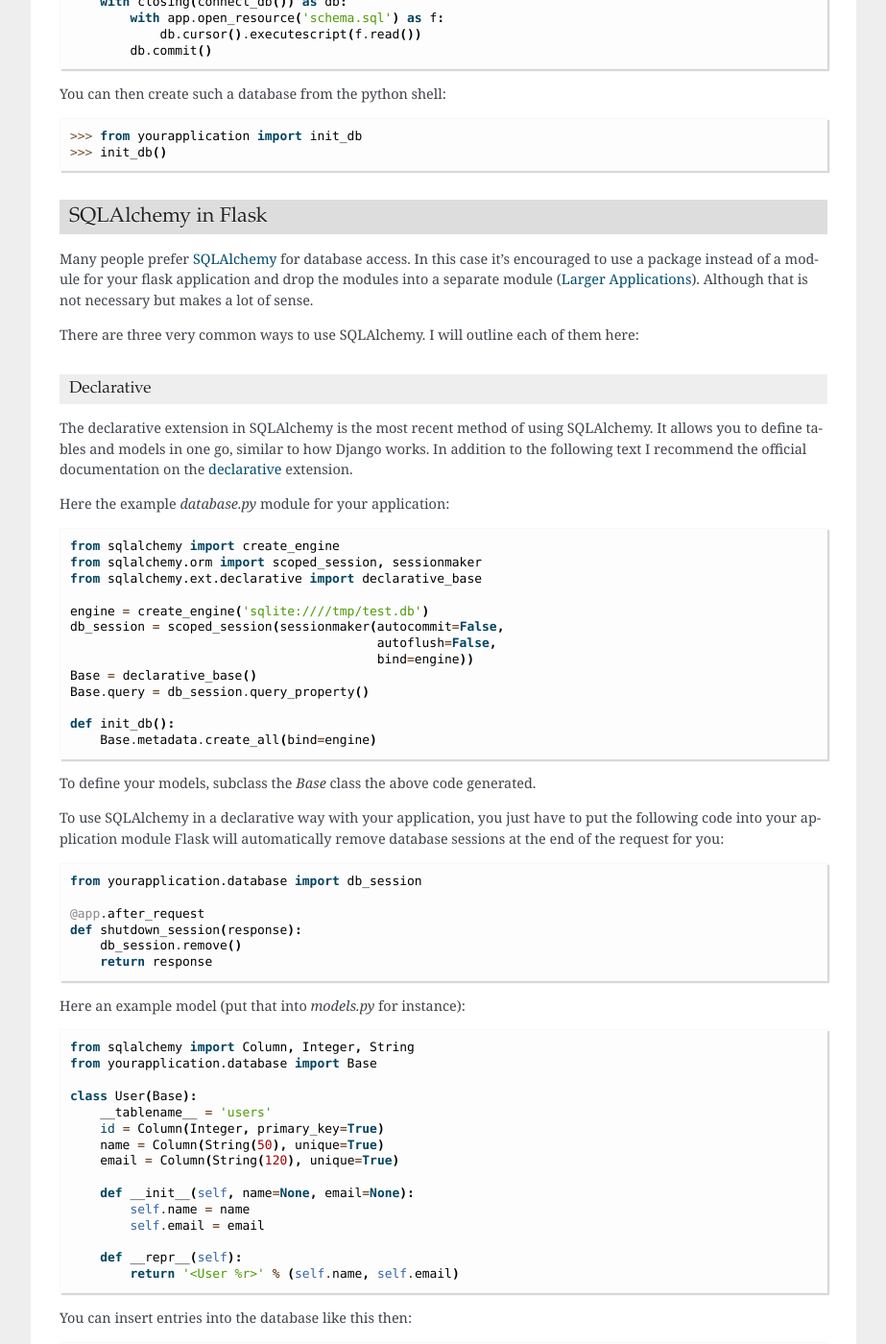
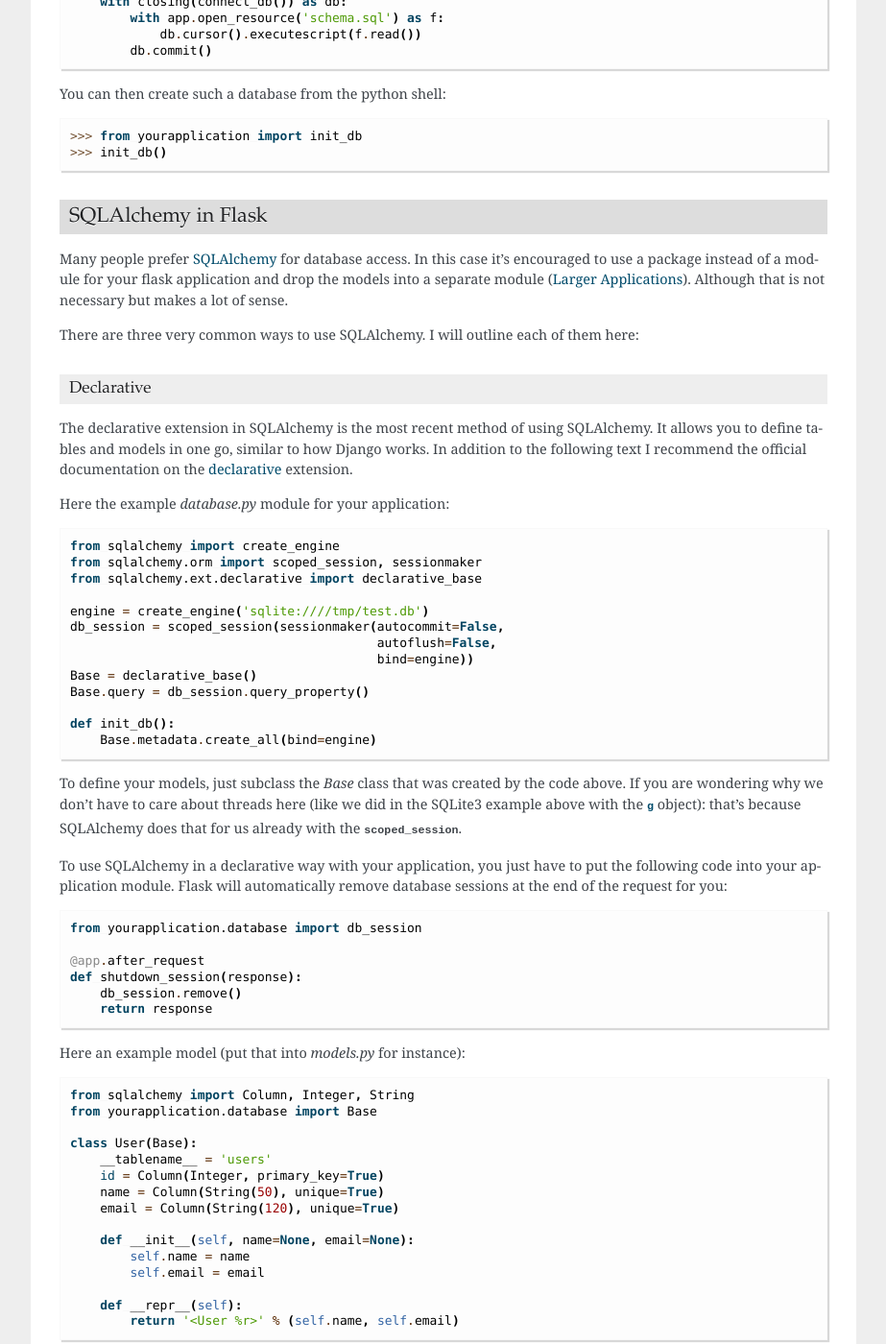
Before and after one commit to hrool/roby, a Sphinx documentation site: the page built from docs/patterns.rst, in a window 1280 px wide and 1400 px high, scrolled down 2938 px. Shown: the whole window at 96% size, without its empty margins (198-1121 px from the left). Built offline with Sphinx 7.4.7, drawn with Linux system fonts in a browser that asks for light colours; some of the changed text lies outside the part shown.

Commit message:
added coming soon to parts of the docs, linked scoped_session

```diff
--- a/docs/becomingbig.rst
+++ b/docs/becomingbig.rst
@@ -33,12 +33,12 @@ scale applications:
     also requires that the whole application is imported when the system
     initializes or certain URLs will not be available right away.   A
     better solution would be to have one module with all URLs in there and
-    specifing the target functions explictliy or by name and importing
+    specifing the target functions explicitly or by name and importing
     them when needed.
 -   switch to explicit request object passing.  This makes it more to type
     (because you now have something to pass around) but it makes it a
     whole lot easier to debug hairy situations and to test the code.
--   integrate the `Babel`_ i18n package or `SQLAlchemy`_ directl into the
+-   integrate the `Babel`_ i18n package or `SQLAlchemy`_ directly into the
     core framework.
 
 .. _Babel: http://babel.edgewall.org/
--- a/docs/conf.py
+++ b/docs/conf.py
@@ -241,5 +241,6 @@ latex_documents = [
 
 intersphinx_mapping = {
     'http://docs.python.org/dev': None,
-    'http://werkzeug.pocoo.org/documentation/dev/': None
+    'http://werkzeug.pocoo.org/documentation/dev/': None,
+    'http://www.sqlalchemy.org/docs/': None
 }
--- a/docs/patterns.rst
+++ b/docs/patterns.rst
@@ -195,7 +195,7 @@ SQLAlchemy in Flask
 
 Many people prefer `SQLAlchemy`_ for database access.  In this case it's
 encouraged to use a package instead of a module for your flask application
-and drop the modules into a separate module (:ref:`larger-applications`).
+and drop the models into a separate module (:ref:`larger-applications`).
 Although that is not necessary but makes a lot of sense.
 
 There are three very common ways to use SQLAlchemy.  I will outline each
@@ -225,10 +225,14 @@ Here the example `database.py` module for your application::
     def init_db():
         Base.metadata.create_all(bind=engine)
 
-To define your models, subclass the `Base` class the above code generated.
+To define your models, just subclass the `Base` class that was created by
+the code above.  If you are wondering why we don't have to care about
+threads here (like we did in the SQLite3 example above with the
+:data:`~flask.g` object): that's because SQLAlchemy does that for us
+already with the :class:`~sqlalchemy.orm.scoped_session`.
 
 To use SQLAlchemy in a declarative way with your application, you just
-have to put the following code into your application module  Flask will
+have to put the following code into your application module.  Flask will
 automatically remove database sessions at the end of the request for you::
 
     from yourapplication.database import db_session
@@ -274,6 +278,16 @@ Querying is simple as well:
 .. _SQLAlchemy: http://www.sqlalchemy.org/
 .. _declarative:
    http://www.sqlalchemy.org/docs/reference/ext/declarative.html
+
+Manual Object Relational Mapping
+--------------------------------
+
+*coming soon*
+
+SQL Abstraction Layer
+---------------------
+
+*coming soon*
 
 
 .. _template-inheritance:
```
Also changed, not shown: 2 other files.
